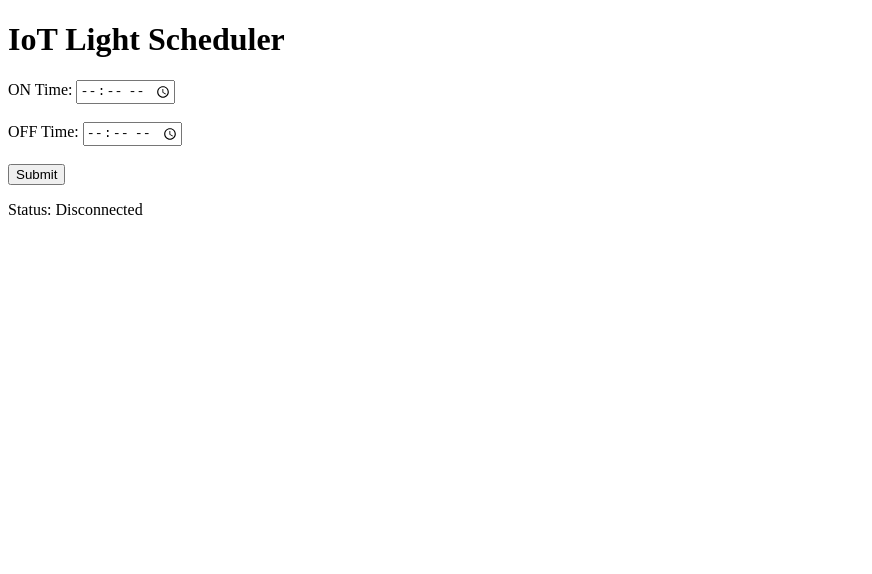
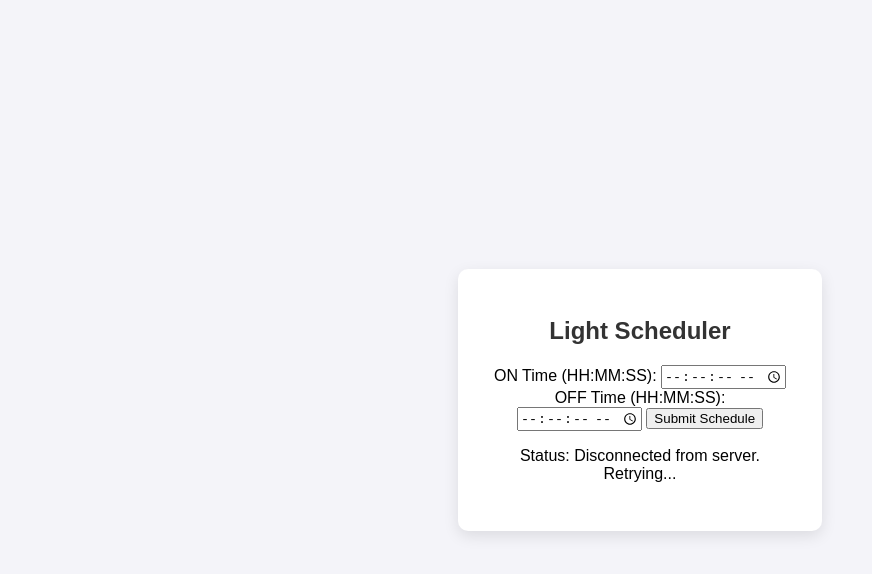
Before and after one commit to MicoFaith/Smart-Light-scheduler, a plain HTML site: page index.html in a window 1280 px wide. Shown: the whole page, without its empty margins (0-872 px from the left). Drawn offline with Linux system fonts and the light colour scheme.

Commit message:
Update index.html

```diff
--- a/index.html
+++ b/index.html
@@ -3,17 +3,22 @@
 <head>
     <meta charset="UTF-8">
     <meta name="viewport" content="width=device-width, initial-scale=1.0">
-    <title>IoT Light Scheduler</title>
+    <title>Light Scheduler</title>
+    <link rel="stylesheet" href="style.css">
+    <link href="https://fonts.googleapis.com/css2?family=Quicksand:wght@400;600&display=swap" rel="stylesheet">
 </head>
 <body>
-    <h1>IoT Light Scheduler</h1>
-
-    <label>ON Time: <input type="time" id="onTime"></label><br><br>
-    <label>OFF Time: <input type="time" id="offTime"></label><br><br>
-    <button onclick="sendSchedule()">Submit</button>
-
-    <p>Status: <span id="statusText">Disconnected</span></p>
-
+    <div class="container">
+        <h1>Light Scheduler</h1>
+        <form id="scheduleForm">
+            <label for="onTime">ON Time (HH:MM:SS):</label>
+            <input type="time" id="onTime" name="onTime" step="1" required>
+            <label for="offTime">OFF Time (HH:MM:SS):</label>
+            <input type="time" id="offTime" name="offTime" step="1" required>
+            <button type="submit">Submit Schedule</button>
+        </form>
+        <p id="status">Status: Waiting for connection...</p>
+    </div>
     <script src="app.js"></script>
 </body>
 </html>
```
